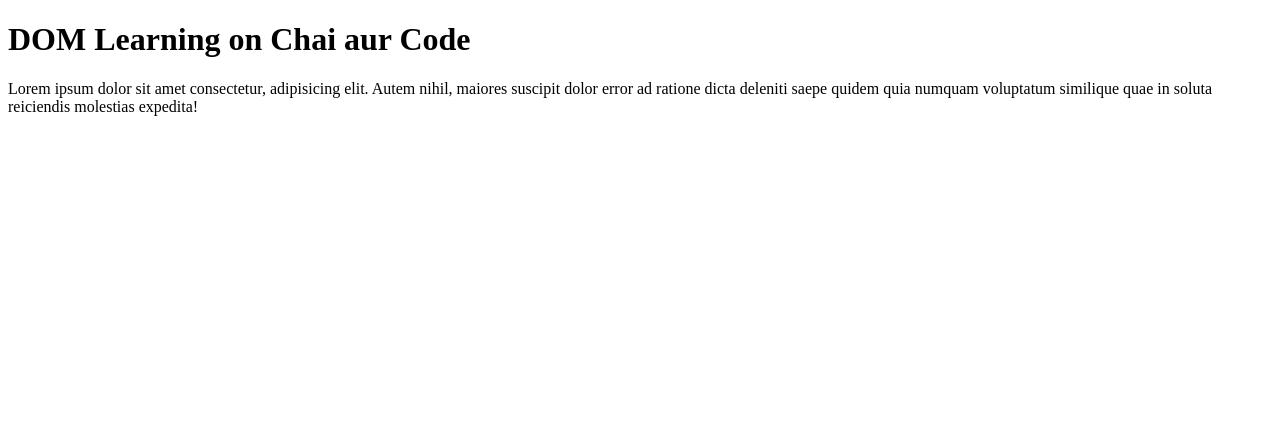
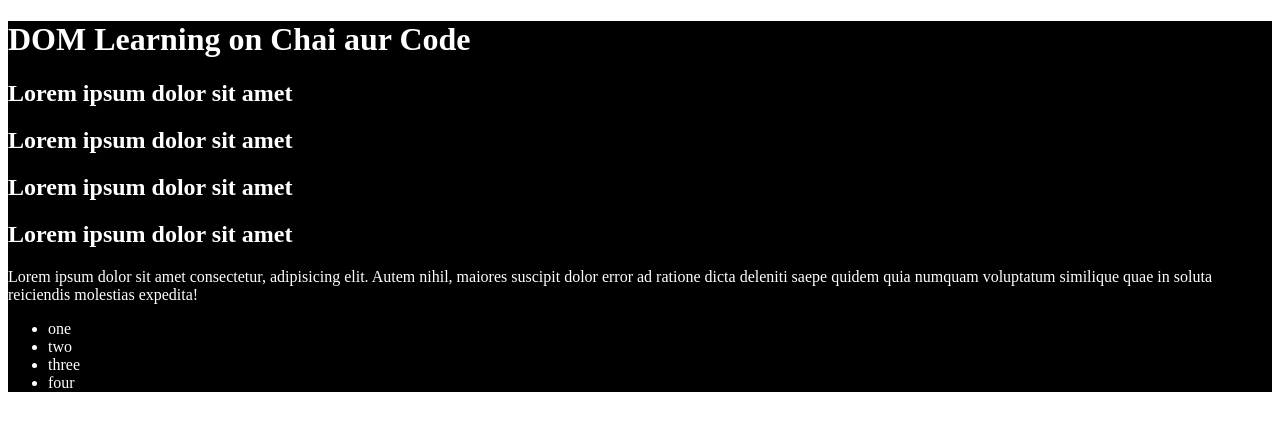
Before and after one commit to abhaybharti/Notes, a plain HTML site: page 05_dom/one.html in a window 1280 px wide. Drawn offline with Linux system fonts and the light colour scheme.

Commit message:
one.html

```diff
--- a/05_dom/one.html
+++ b/05_dom/one.html
@@ -1,15 +1,46 @@
 <!DOCTYPE html>
 <html lang="en">
-<head>
-    <meta charset="UTF-8">
-    <meta name="viewport" content="width=device-width, initial-scale=1.0">
+  <head>
+    <meta charset="UTF-8" />
+    <meta name="viewport" content="width=device-width, initial-scale=1.0" />
     <title>DOM Learning</title>
-</head>
-<body>
+    <style>
+      .bg-black {
+        background-color: black;
+        color: #fff;
+      }
+    </style>
+  </head>
+  <body>
+    <!-- Difference between innerText and textContent
+    title.textContent - returns all text including hidden text
+    title.innerText - returns only visible text
+    title.innerHTML - returns text along with HTML tags of child element
+
+    querySelector - supports all css locator
+    -->
     <div class="bg-black">
-        <h1 id="title" class="heading">DOM Learning on Chai aur Code</h1>
-        <p>Lorem ipsum dolor sit amet consectetur, adipisicing elit. Autem nihil, maiores suscipit dolor error ad ratione dicta deleniti saepe quidem quia numquam voluptatum similique quae in soluta reiciendis molestias expedita!</p>
+      <h1 id="title" class="heading">
+        DOM Learning on Chai aur Code
+        <span style="display: none">text text</span>
+      </h1>
+      <h2>Lorem ipsum dolor sit amet </h2>
+      <h2>Lorem ipsum dolor sit amet </h2>
+      <h2>Lorem ipsum dolor sit amet </h2>
+      <h2>Lorem ipsum dolor sit amet </h2>
+      <p>
+        Lorem ipsum dolor sit amet consectetur, adipisicing elit. Autem nihil,
+        maiores suscipit dolor error ad ratione dicta deleniti saepe quidem quia
+        numquam voluptatum similique quae in soluta reiciendis molestias
+        expedita!
+      </p>
+
+      <ul>
+        <li class="list-item">one</li>
+        <li class="list-item">two</li>
+        <li class="list-item">three</li>
+        <li class="list-item">four</li>
+      </ul>
     </div>
-
-</body>
+  </body>
 </html>
```
